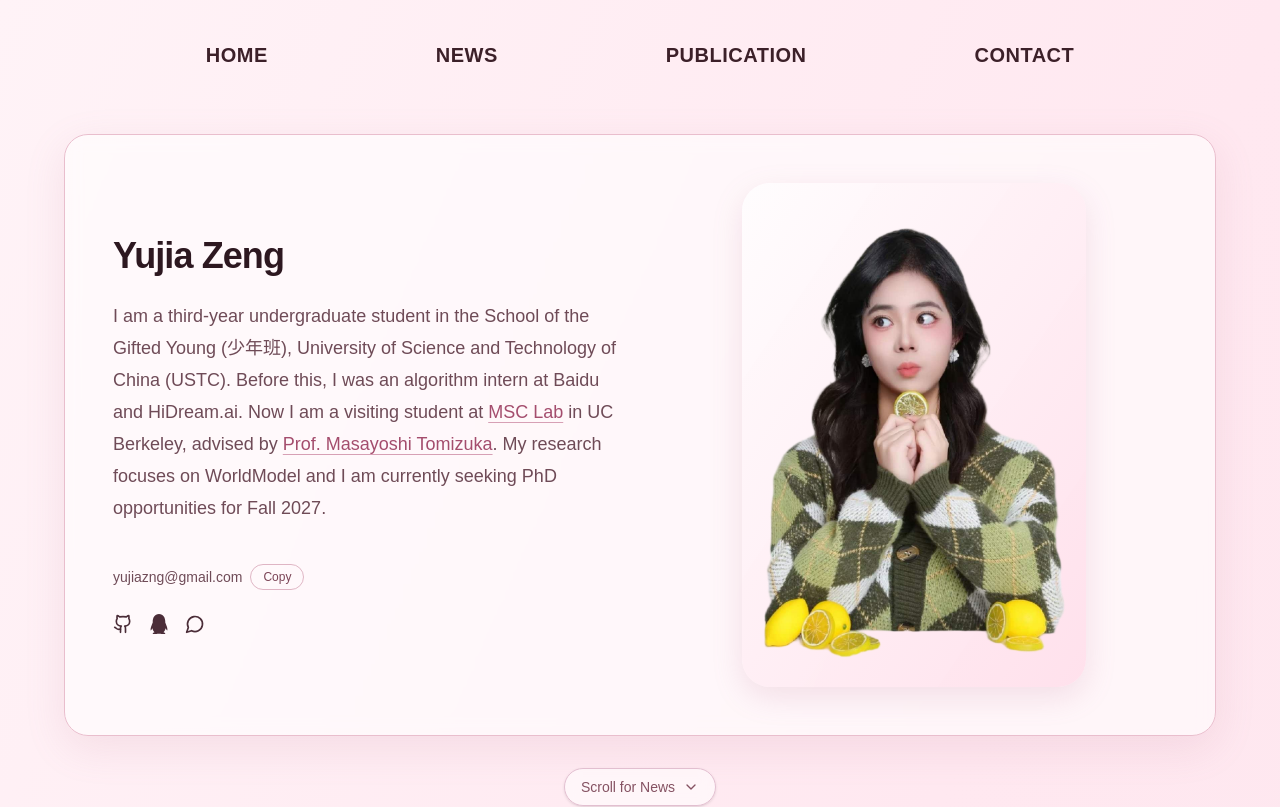
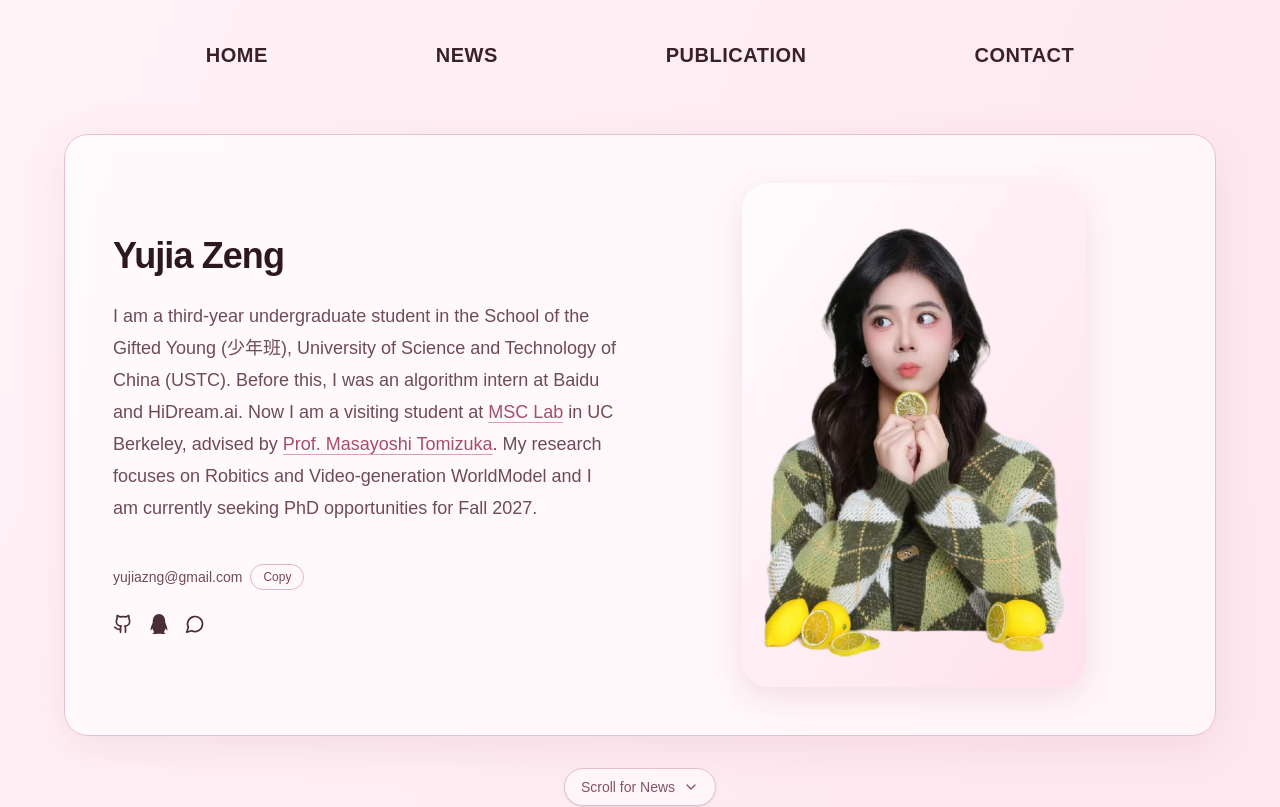
Before and after one commit to zyjOrz/zyjOrz.github.io, a Next.js app: page / in a window 1280 px wide. Shown: the top 807 px of the page. Built offline with nearby package versions, Linux system fonts and the light colour scheme.

Commit message:
robotics

```diff
--- a/app/page.tsx
+++ b/app/page.tsx
@@ -274,7 +274,7 @@ export default function Home() {
             >
               Prof. Masayoshi Tomizuka
             </a>
-            . My research focuses on WorldModel and I am currently
+            . My research focuses on Robitics and Video-generation WorldModel and I am currently
             seeking PhD opportunities for Fall 2027.
           </p>
 
```
